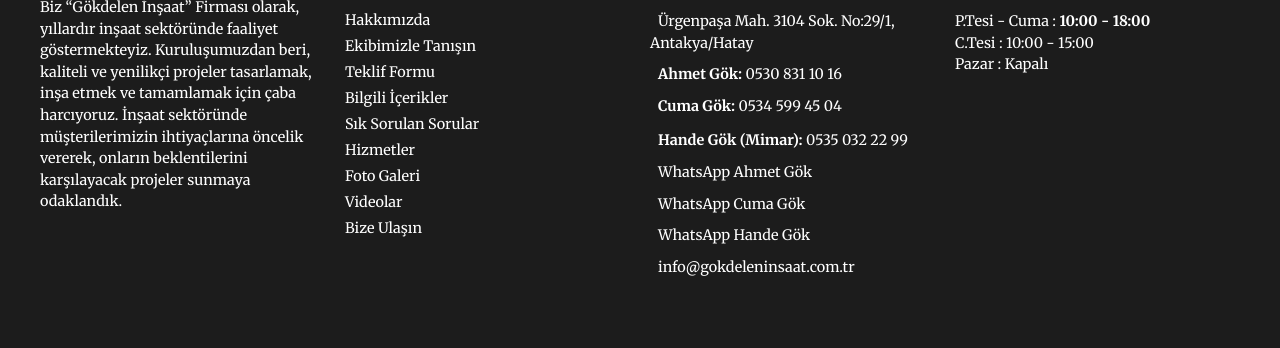
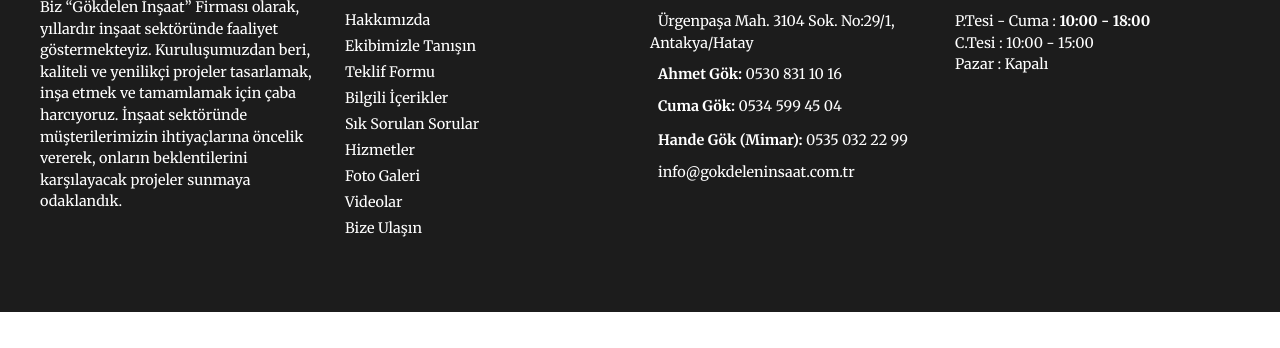
Before and after one commit to gokdeleninsaat/website, a plain HTML site: page index.html in a window 1280 px wide. Shown: the part 3084-3432 px from the top of the page. After the commit the page ends 3396 px from the top, so only its background shows below. Drawn offline with nearby package versions, Linux system fonts and the light colour scheme.

Commit message:
Update index.html

```diff
--- a/index.html
+++ b/index.html
@@ -319,18 +319,6 @@
         <strong>Hande Gök (Mimar):</strong> <a href="tel:5350322299">0535 032 22 99</a>
     </div>
     <div class="footer-module-contact-box">
-        <i class="fa fa-whatsapp"></i>
-        <a href="https://api.whatsapp.com/send?phone=5308311016&text=Merhaba">WhatsApp Ahmet Gök</a>
-    </div>
-    <div class="footer-module-contact-box">
-        <i class="fa fa-whatsapp"></i>
-        <a href="https://api.whatsapp.com/send?phone=5345994504&text=Merhaba">WhatsApp Cuma Gök</a>
-    </div>
-    <div class="footer-module-contact-box">
-        <i class="fa fa-whatsapp"></i>
-        <a href="https://api.whatsapp.com/send?phone=5350322299&text=Merhaba">WhatsApp Hande Gök</a>
-    </div>
-    <div class="footer-module-contact-box">
         <i class="fa fa-envelope-o"></i>
         <a href="mailto:info@gokdeleninsaat.com.tr">info@gokdeleninsaat.com.tr</a>
     </div>
```
